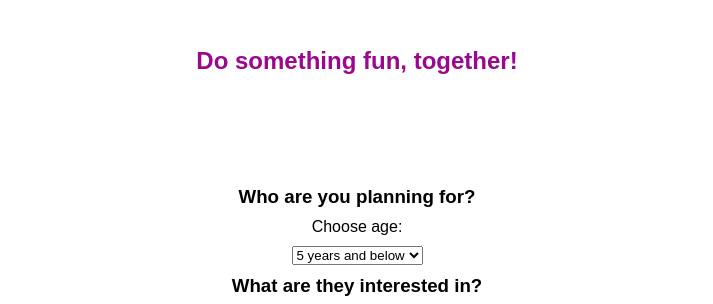
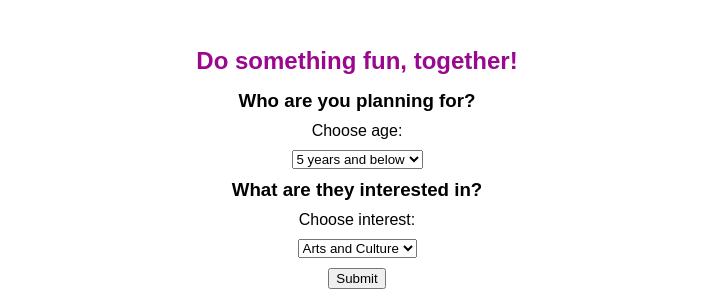
Before and after one commit to GayAvo/FamilyTime, a plain HTML site: page index.html in a window 1280 px wide. Shown: the part 419-723 px from the top of the page, without its empty margins (283-996 px from the left). Drawn offline with Linux system fonts and the light colour scheme.

Commit message:
Adjust center container height

```diff
--- a/index.html
+++ b/index.html
@@ -26,7 +26,7 @@
             flex-direction: column;
             align-items: center;
             justify-content: center;
-            height: 50vh; /* Full height for vertical centering */
+            /* height: 50vh; Full height for vertical centering */
          }
 
         .center-container h3,
```
